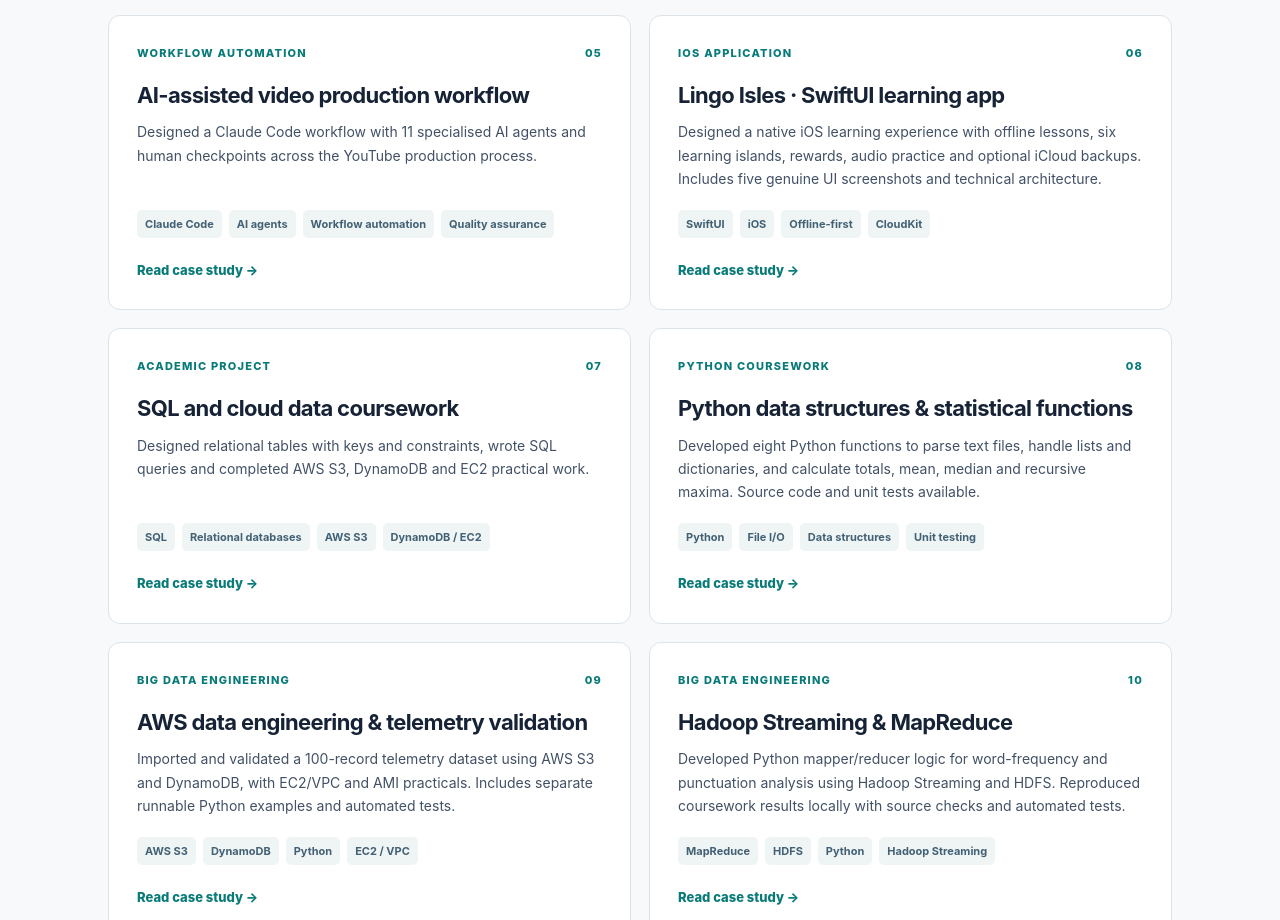
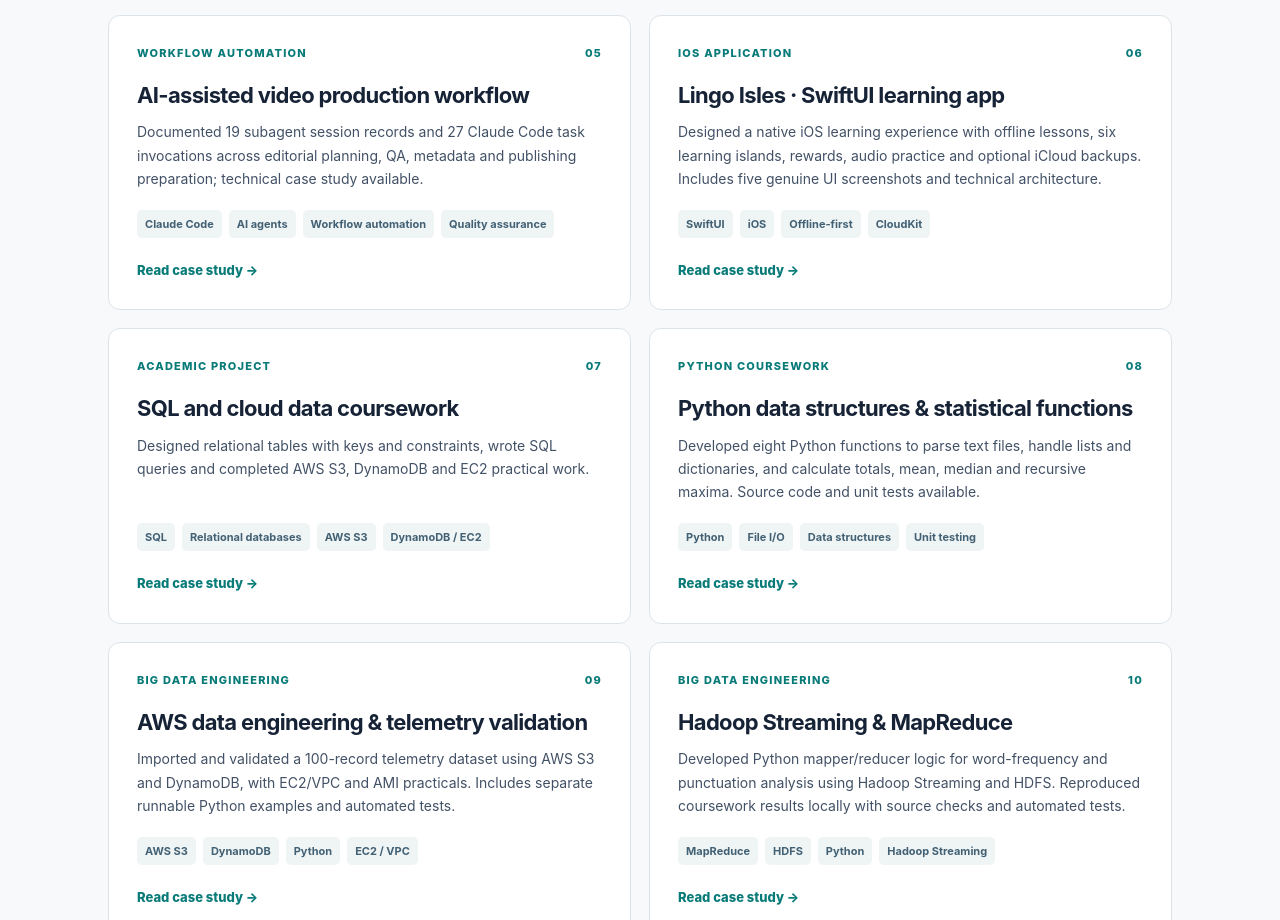
Before and after one commit to mrcdmn03/mrcdmn03.github.io, a plain HTML site: page index.html in a window 1280 px wide. Shown: the part 1504-2424 px from the top of the page. Drawn offline with Linux system fonts and the light colour scheme.

Commit message:
Update portfolio AI card to reflect verified Claude Code task activity

```diff
--- a/index.html
+++ b/index.html
@@ -57,7 +57,7 @@
 </article>
 <article class="project-card">
  <div class="project-overline"><span>WORKFLOW AUTOMATION</span><span>05</span></div>
- <h3>AI-assisted video production workflow</h3><p>Designed a Claude Code workflow with 11 specialised AI agents and human checkpoints across the YouTube production process.</p>
+ <h3>AI-assisted video production workflow</h3><p>Documented 19 subagent session records and 27 Claude Code task invocations across editorial planning, QA, metadata and publishing preparation; technical case study available.</p>
  <div class="tags"><span class="tag">Claude Code</span><span class="tag">AI agents</span><span class="tag">Workflow automation</span><span class="tag">Quality assurance</span></div>
  <a class="card-link" href="projects/ai-production-workflow.html" aria-label="Read case study: AI-assisted video production workflow">Read case study →</a>
 </article>
```
